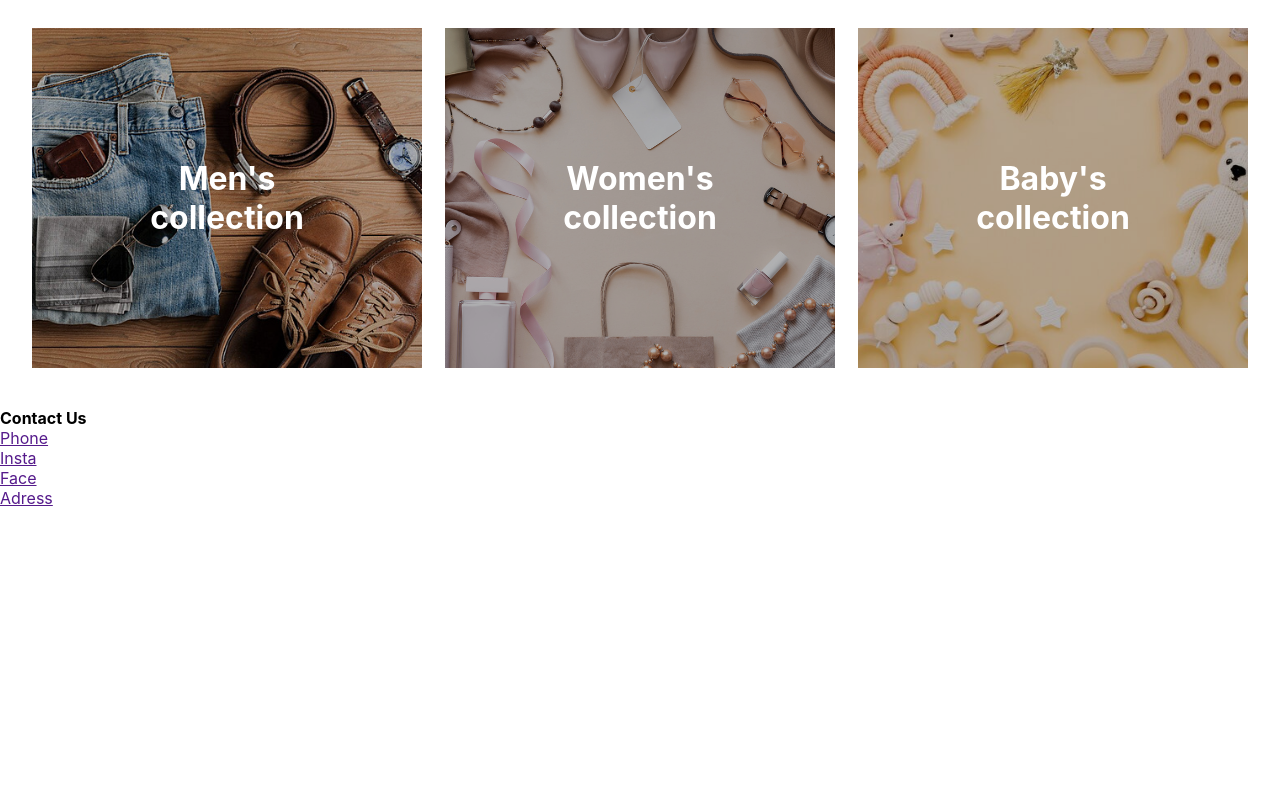
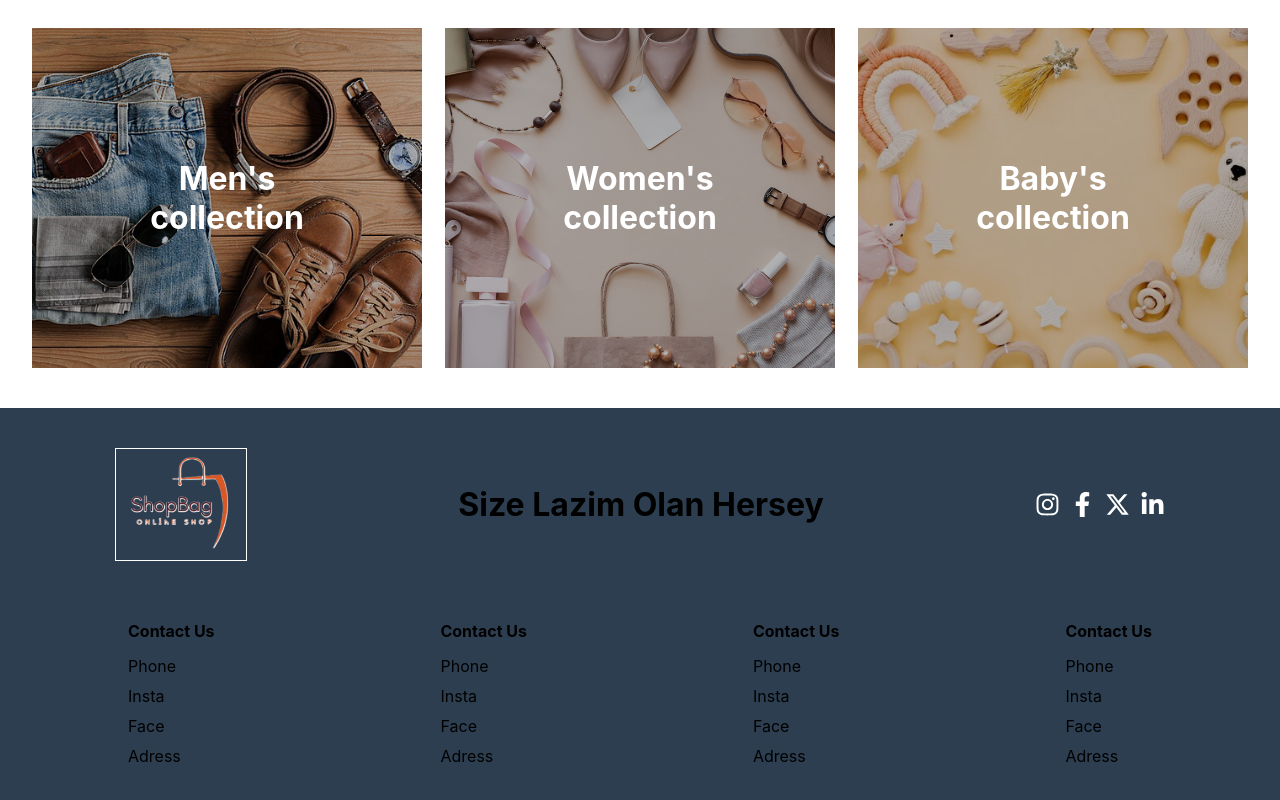
Before and after one commit to AlamdarBashirov/ShopBag-front, a React (Create React App) app: page / in a window 1280 px wide. Shown: the part 1556-2356 px from the top of the page. Before the commit the page ends 2064 px from the top, so only its background shows below. Built offline with nearby package versions, Linux system fonts and the light colour scheme; no server answers.

Commit message:
back hazirlandi datalar gelir

```diff
--- a/src/components/layout/footer/Footer.jsx
+++ b/src/components/layout/footer/Footer.jsx
@@ -1,15 +1,74 @@
 import React from 'react'
 import style from './Footer.module.scss'
+import logo from '../../assets/images/logo-white-theme.png'
+import { FaLinkedinIn } from "react-icons/fa";
+import { FaXTwitter } from "react-icons/fa6";
+import { FaFacebookF } from "react-icons/fa";
+import { FaInstagram } from "react-icons/fa6";
+
 
 const Footer = () => {
   return (
     <div className={style.footer}>
+      <div className={style.headOfFooter}>
+        <div className={style.logo}>
+          <img src={logo} alt="" />
+        </div>
+        <div className={style.slogan}>
+          <h1>Size Lazim Olan Hersey</h1>
+        </div>
+        <div className={style.iconBox}>
+          <FaInstagram />
+          <FaFacebookF />
+          <FaXTwitter />
+          <FaLinkedinIn />
+        </div>
+      </div>
       <div className={style.container}>
         <div className={`${style.heading}`}>
           <div className={style.headingName}>
             <h4>Contact Us</h4>
           </div>
-          <div>
+          <div className={style.headingComponents}>
+            <ul>
+              <li><a href="">Phone</a></li>
+              <li><a href="">Insta</a></li>
+              <li><a href="">Face</a></li>
+              <li><a href="">Adress</a></li>
+            </ul>
+          </div>
+        </div>
+        <div className={`${style.heading}`}>
+          <div className={style.headingName}>
+            <h4>Contact Us</h4>
+          </div>
+          <div className={style.headingComponents}>
+            <ul>
+              <li><a href="">Phone</a></li>
+              <li><a href="">Insta</a></li>
+              <li><a href="">Face</a></li>
+              <li><a href="">Adress</a></li>
+            </ul>
+          </div>
+        </div>
+        <div className={`${style.heading}`}>
+          <div className={style.headingName}>
+            <h4>Contact Us</h4>
+          </div>
+          <div className={style.headingComponents}>
+            <ul>
+              <li><a href="">Phone</a></li>
+              <li><a href="">Insta</a></li>
+              <li><a href="">Face</a></li>
+              <li><a href="">Adress</a></li>
+            </ul>
+          </div>
+        </div>
+        <div className={`${style.heading}`}>
+          <div className={style.headingName}>
+            <h4>Contact Us</h4>
+          </div>
+          <div className={style.headingComponents}>
             <ul>
               <li><a href="">Phone</a></li>
               <li><a href="">Insta</a></li>
--- a/src/components/layout/footer/Footer.module.scss
+++ b/src/components/layout/footer/Footer.module.scss
@@ -0,0 +1,76 @@
+*{
+    margin: 0;
+    padding: 0;
+    box-sizing: border-box;
+}
+.footer{
+    display: flex;
+    flex-direction: column;
+    align-items: center;
+    justify-content: center;
+    gap: 40px;
+    width: 100%;
+    height: auto;
+    padding: 40px 0px;
+    background-color: #2C3E50;
+    .headOfFooter{
+        display: flex;
+        align-items: center;
+        justify-content: space-between;
+        width: 82%;
+        .logo{
+            border: 1px solid white;
+            img{
+                width: 130px;
+            }
+        }
+        .iconBox{
+            display: flex;
+            align-items: center;
+            justify-content: center;
+            color: white;
+            gap: 10px;
+            svg{
+                font-size: 25px;
+                transition: .5s;
+                cursor: pointer;
+                &:hover{
+                    color: #da5826;
+                    transition: .5s;
+                }
+            }
+        }
+    }
+    .container{
+        display: flex;
+        align-items: center;
+        justify-content: space-between;
+        width: 80%;
+        height: auto;
+        padding: 20px 0px;
+        .heading{
+            display: flex;
+            flex-direction: column;
+            gap: 15px;
+            .headingComponents{
+                ul{
+                    display: flex;
+                    flex-direction: column;
+                    gap: 10px;
+                    li{
+                        list-style: none;
+                        a{
+                            color: black;
+                            text-decoration: none;
+                            transition: .5s;
+                            &:hover{
+                                color: #da5826;
+                                transition: .5s;
+                            }
+                        }
+                    }
+                }
+            }
+        }
+    }
+}
--- a/src/index.js
+++ b/src/index.js
@@ -2,13 +2,15 @@ import React from 'react';
 import ReactDOM from 'react-dom/client';
 import './index.css';
 import App from './App';
+import { Provider } from 'react-redux';
+import { store } from './redux/store';
 // import reportWebVitals from './reportWebVitals';
 
 const root = ReactDOM.createRoot(document.getElementById('root'));
 root.render(
-  <React.StrictMode>
-    <App />
-  </React.StrictMode>
+  <Provider store={store}>
+    <App/>
+  </Provider>
 );
 
 // If you want to start measuring performance in your app, pass a function
--- a/src/pages/home/sections/popularProductsSection/PopularProductsSection.jsx
+++ b/src/pages/home/sections/popularProductsSection/PopularProductsSection.jsx
@@ -1,21 +1,35 @@
-import React, { useRef } from 'react'
-import style from './popularProductsSection.module.scss'
-import test_picture from '../../../../components/assets/images/intro-background-clothes-women.jpg'
+import React, { useEffect, useRef } from 'react';
+import style from './popularProductsSection.module.scss';
+import { useDispatch, useSelector } from 'react-redux';
+import { getProductsHomeThunk } from '../../../../redux/reducers/productSlice';
+import PopularCard from './cards/PopularCard';
 
 const PopularProductsSection = () => {
-    const cardBoxRef = useRef(null); // cardBox üçün referans yaradırıq
+    const cardBoxRef = useRef(null);
+    const dispatch = useDispatch();
+
+    const products = useSelector((state) => state.products.products);
+    const loading = useSelector((state) => state.products.loading);
+    const error = useSelector((state) => state.products.error);
+
+    useEffect(() => {
+        dispatch(getProductsHomeThunk());
+    }, [dispatch]);
 
     const scrollLeft = () => {
         if (cardBoxRef.current) {
-            cardBoxRef.current.scrollBy({ left: -cardBoxRef.current.clientWidth / 4, behavior: "smooth" });
+            cardBoxRef.current.scrollBy({ left: -300, behavior: "smooth" });
         }
     };
 
     const scrollRight = () => {
         if (cardBoxRef.current) {
-            cardBoxRef.current.scrollBy({ left: cardBoxRef.current.clientWidth / 4, behavior: "smooth" });
+            cardBoxRef.current.scrollBy({ left: 300, behavior: "smooth" });
         }
     };
+
+    if (loading) return <div className={style.section}><h1>Yüklənir...</h1></div>;
+    if (error) return <div className={style.section}><h1>Xəta Baş Verdi</h1></div>;
 
     return (
         <div className={style.section}>
@@ -23,21 +37,20 @@ const PopularProductsSection = () => {
                 <h1>Populyar Məhsullar</h1>
             </div>
             <div className={style.container}>
+                {products.length > 4 && (
                     <button className={style.scrollButton} onClick={scrollLeft}>{"<"}</button>
+                )}
                 <div className={style.cardBox} ref={cardBoxRef}>
-                {Array(10).fill(null).map((_, index) => (
-                    <div key={index} className={style.card}>
-                        <img src={test_picture} alt="" />
-                        <p>coat</p>
-                        <p>$45.55</p>
-                        <button>İndi Al</button>
-                    </div>
+                    {products.map((item, index) => (
+                        <PopularCard key={item.id || index} item={item} />
                     ))}
                 </div>
+                {products.length > 4 && (
                     <button className={style.scrollButton} onClick={scrollRight}>{">"}</button>
+                )}
             </div>
         </div>
-    )
-}
+    );
+};
 
-export default PopularProductsSection
+export default PopularProductsSection;
--- /dev/null
+++ b/src/pages/home/sections/popularProductsSection/cards/PopularCard.jsx
@@ -0,0 +1,17 @@
+import React from 'react'
+import style from './PopularCard.module.scss'
+
+const PopularCard = ({item}) => {
+  return (
+    <div>
+        <img src={item.image} alt={item.title} />
+        <p>{item.title}</p>
+        <p>${item.price}</p>
+        <div className={style.buttons}>
+            <button>INDI AL</button>
+        </div>
+    </div>
+  )
+}
+
+export default PopularCard
--- /dev/null
+++ b/src/redux/reducers/productSlice.js
@@ -0,0 +1,33 @@
+import { createAsyncThunk, createSlice } from "@reduxjs/toolkit";
+import axios from "axios";
+
+export const getProductsHomeThunk = createAsyncThunk("home/popularProducts", async () => {
+    const response = await axios.get("http://localhost:5500/products")
+    return response.data
+})
+
+export const productSlice = createSlice({
+    name:"products",
+    initialState:{
+        products:[]
+    },
+    reducer:[],
+    extraReducers:builder =>
+        builder
+
+
+    //get products
+    .addCase(getProductsHomeThunk.fulfilled, (state, action) => {
+        state.loading = false
+        state.products = action.payload
+    })
+    .addCase(getProductsHomeThunk.pending, (state) => {
+        state.loading = true
+    })
+    .addCase(getProductsHomeThunk.rejected, (state, action) => {
+        state.loading = false
+        state.error = action.error.message
+    })
+})
+
+export default productSlice.reducer
--- /dev/null
+++ b/src/redux/store.js
@@ -0,0 +1,8 @@
+import { configureStore } from "@reduxjs/toolkit";
+import  productSlice  from "./reducers/productSlice";
+
+export const store = configureStore({
+    reducer:{
+        products:productSlice
+    }
+})
```
Also changed, not shown: src/pages/home/sections/popularProductsSection/cards/PopularCard.module.scss (added). Lines whose indentation alone changed are shown as unchanged.
